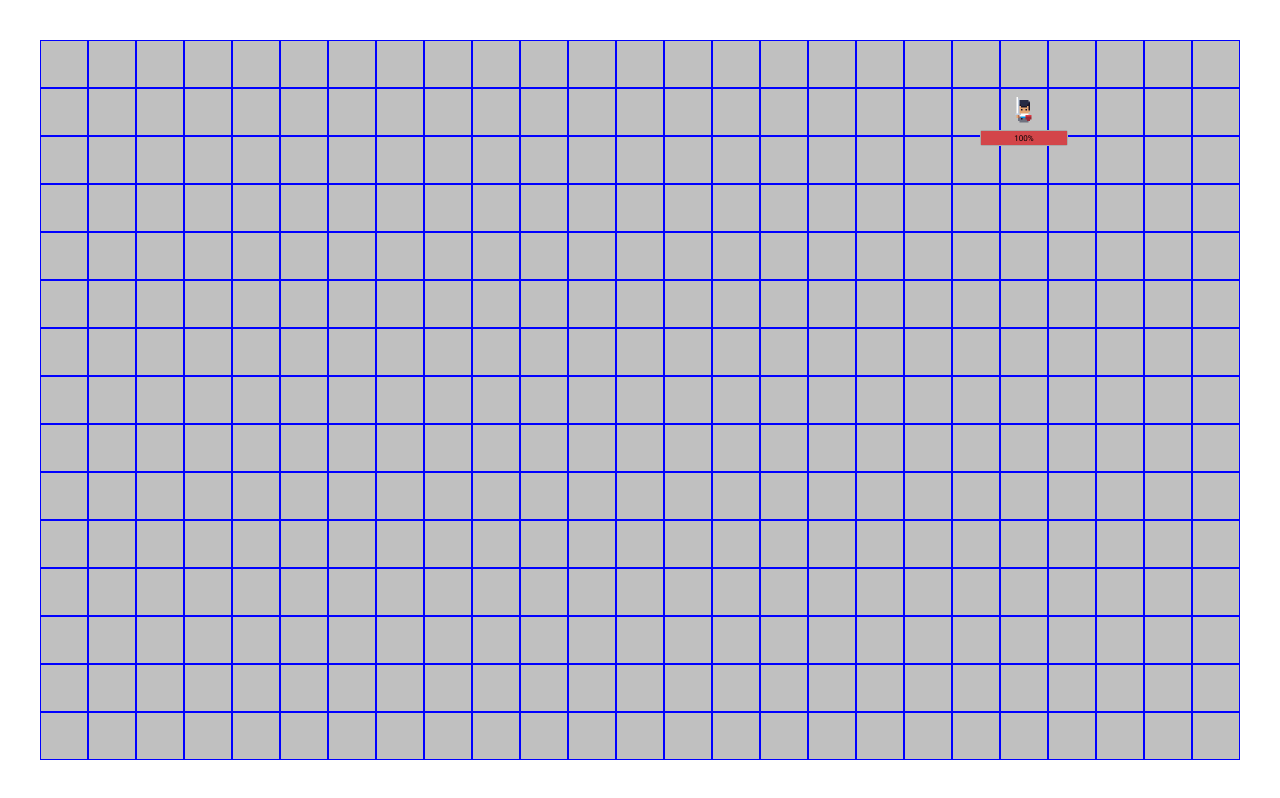
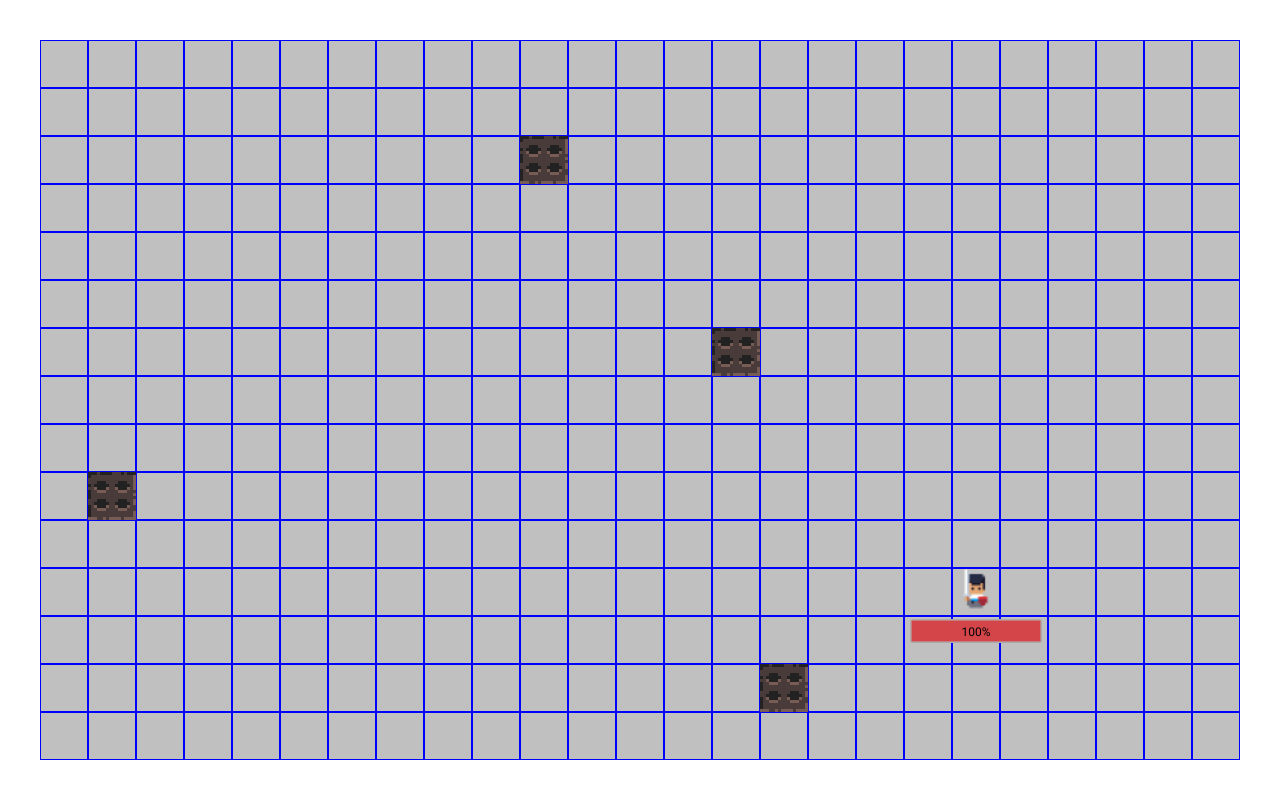
Before and after one commit to gabrielgraciani/loop-hero-simulator, a Next.js app: page / in a window 1280 px wide. Built offline with nearby package versions, Linux system fonts and the light colour scheme.

Commit message:
created traps

```diff
--- a/src/components/Hero/styles.ts
+++ b/src/components/Hero/styles.ts
@@ -74,6 +74,8 @@ const Container = styled.div.attrs((props: IStyledHeroProps) => {
   height: ${`${tileSize / 10}rem`};
   position: absolute;
   transition: all 0.3s ease;
+  z-index: 9;
+  transform: scale(1.5);
 
   ${props => backgroundAnimation(props.isAttacking, props.isDead)}
 `;
--- /dev/null
+++ b/src/components/Trap/index.tsx
@@ -0,0 +1,8 @@
+import React from 'react';
+
+import { ITrapProps } from './types';
+import { Container } from './styles';
+
+export const Trap = ({ initialPosition }: ITrapProps): JSX.Element => {
+  return <Container x={initialPosition.x} y={initialPosition.y} />;
+};
--- /dev/null
+++ b/src/components/Trap/styles.ts
@@ -0,0 +1,26 @@
+import styled, { keyframes } from 'styled-components';
+
+import { attackDurationMS, tileSize } from '../../config/Constants';
+
+import { IStyledTrapProps } from './types';
+
+const trapAnimation = keyframes`
+  from {
+    background-position-x: 0;
+  }
+  to {
+    background-position-x: -38.4rem;
+  }
+`;
+
+const Container = styled.div<IStyledTrapProps>`
+  width: ${`${tileSize / 10}rem`};
+  height: ${`${tileSize / 10}rem`};
+  position: absolute;
+  top: ${({ y }) => `${(y * tileSize) / 10}rem`};
+  left: ${({ x }) => `${(x * tileSize) / 10}rem`};
+  background: url(images/trap.png) no-repeat;
+  animation: ${trapAnimation} ${attackDurationMS / 1000}s steps(8) infinite;
+`;
+
+export { Container };
--- /dev/null
+++ b/src/components/Trap/types.ts
@@ -0,0 +1,8 @@
+export interface ITrapProps {
+  initialPosition: { x: number; y: number };
+}
+
+export interface IStyledTrapProps {
+  x: number;
+  y: number;
+}
--- a/src/hooks/useHero.ts
+++ b/src/hooks/useHero.ts
@@ -49,7 +49,7 @@ export const useHero = ({
 
   function canMove({ x, y }: ICanMoveProps) {
     if (map?.length && map[y] !== undefined && map[y][x] !== undefined) {
-      return map[y][x] === 0;
+      return map[y][x] !== 1;
     }
     return false;
   }
--- a/src/map/helper.ts
+++ b/src/map/helper.ts
@@ -1,5 +1,61 @@
 import { EMapFloor } from '../enum/MapFloor';
 import { randomNumber } from '../utils/helper';
+
+interface IGenerateRandomRowColumnProps {
+  rowsLength: number;
+  columnsLength: number;
+}
+
+interface IGenerateRandomRowColumnResponse {
+  rowIndex: number;
+  columnIndex: number;
+}
+
+interface IGenerateFilledFieldsOnMapProps {
+  elementQuantity: number;
+  rowsLength: number;
+  columnsLength: number;
+  map: number[][];
+}
+
+function generateRandomRowColumn({
+  rowsLength,
+  columnsLength,
+}: IGenerateRandomRowColumnProps): IGenerateRandomRowColumnResponse {
+  // start in one and finish less 2 to the number of the row doesn't be an wall
+  const randomRow = randomNumber(1, rowsLength - 2);
+  // start in one and finish less 2 to the number of the column doesn't be an wall
+  const randomColumn = randomNumber(1, columnsLength - 2);
+
+  return {
+    rowIndex: randomRow,
+    columnIndex: randomColumn,
+  };
+}
+
+function generateFilledFieldsOnMap({
+  elementQuantity,
+  rowsLength,
+  columnsLength,
+  map,
+}: IGenerateFilledFieldsOnMapProps): number[][] {
+  const newMap = [...map];
+  const elementQuantityArray = Array.from(Array(elementQuantity).keys());
+
+  elementQuantityArray.forEach(() => {
+    const { columnIndex: randomElementColumn, rowIndex: randomElementRow } =
+      generateRandomRowColumn({ rowsLength, columnsLength });
+
+    const isLocalValid =
+      newMap[randomElementRow][randomElementColumn] === EMapFloor.FLOOR;
+
+    if (isLocalValid) {
+      newMap[randomElementRow][randomElementColumn] = EMapFloor.TRAP;
+    }
+  });
+
+  return newMap;
+}
 
 function generateMap(rows: number, columns: number): number[][] {
   const map: number[][] = [];
@@ -32,14 +88,28 @@ function generateMap(rows: number, columns: number): number[][] {
     map[rowIndex] = columnsGenerated;
   });
 
-  // start in one and finish less 2 to the number of the row doesn't be an wall
-  const randomRow = randomNumber(1, rowsArray.length - 2);
-  // start in one and finish less 2 to the number of the column doesn't be an wall
-  const randomColumn = randomNumber(1, columnsArray.length - 2);
+  /** CREATE HERO SPOT */
+  const { rowIndex: randomHeroRow, columnIndex: randomHeroColumn } =
+    generateRandomRowColumn({
+      rowsLength: rowsArray.length,
+      columnsLength: columnsArray.length,
+    });
 
-  map[randomRow][randomColumn] = EMapFloor.HERO;
+  map[randomHeroRow][randomHeroColumn] = EMapFloor.HERO;
+  /** CREATE HERO SPOT */
 
-  return map;
+  /** CREATE TRAP SPOTS */
+  const trapsQuantity = randomNumber(4, 10);
+
+  const newMap = generateFilledFieldsOnMap({
+    elementQuantity: trapsQuantity,
+    rowsLength: rowsArray.length,
+    columnsLength: columnsArray.length,
+    map,
+  });
+  /** CREATE TRAP SPOTS */
+
+  return newMap;
 }
 
 export { generateMap };
--- a/src/pages/index.tsx
+++ b/src/pages/index.tsx
@@ -3,6 +3,7 @@ import { ReactElement } from 'react';
 import { v4 as uuid } from 'uuid';
 
 import { Hero } from '../components/Hero';
+import { Trap } from '../components/Trap';
 
 import { useMap } from '../contexts/MapContext';
 
@@ -32,6 +33,11 @@ export default function Home(): JSX.Element {
             array.push(<Hero key={key} initialPosition={initialPosition} />);
             break;
           }
+          case EMapFloor.TRAP: {
+            array.push(<Trap key={key} initialPosition={initialPosition} />);
+            break;
+          }
+
           default: {
             break;
           }
```
Also changed, not shown: public/images/trap.png (added).
